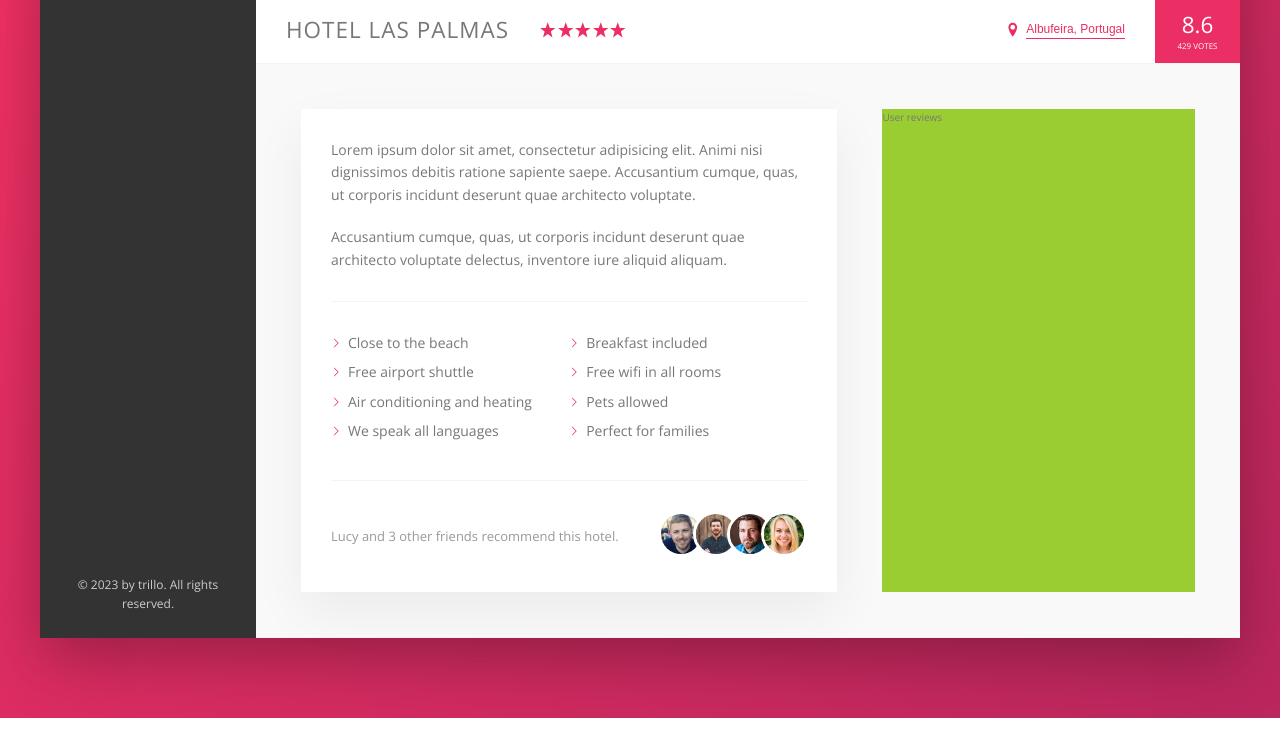
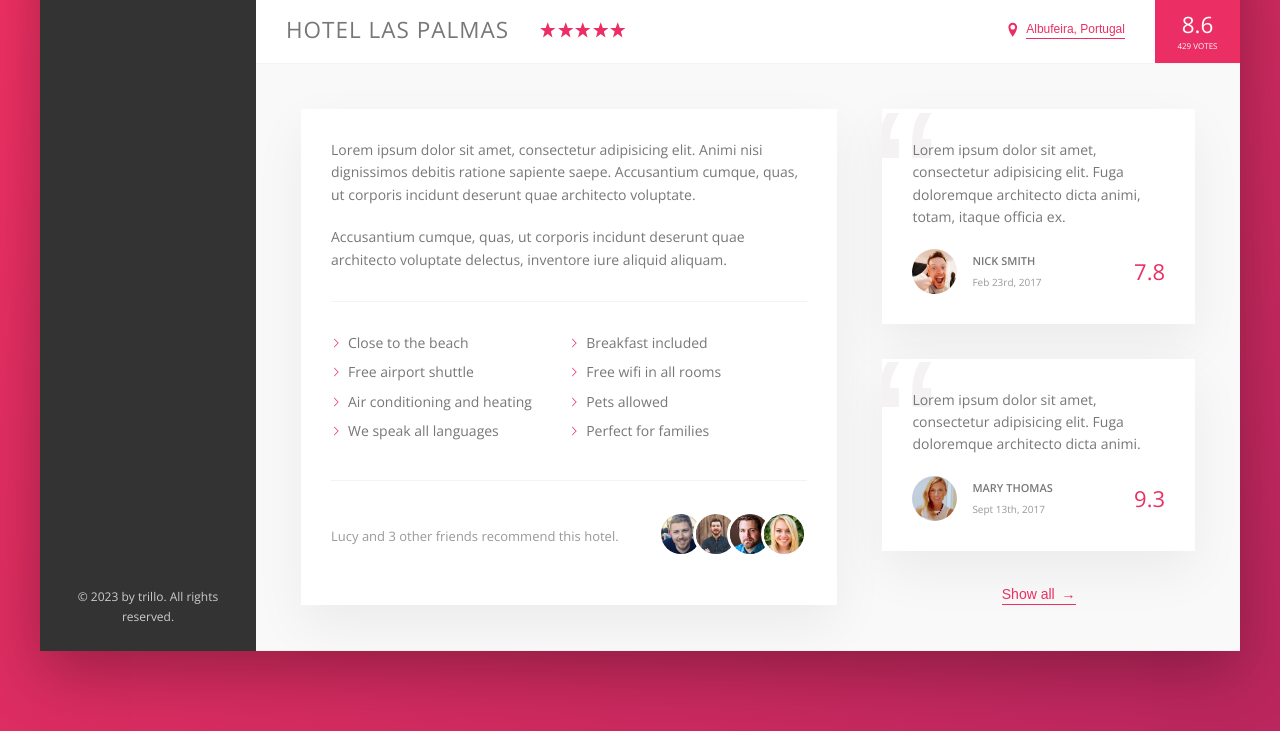
Before and after one commit to markog01/trillo-master, a website: page index.html in a window 1280 px wide. Shown: the part 538-1269 px from the top of the page. Drawn offline with nearby package versions, Linux system fonts and the light colour scheme.

Commit message:
User reviews section

```diff
--- a/index.html
+++ b/index.html
@@ -212,8 +212,43 @@
               </div>
             </div>
 
-            <div class="user-reviews">User reviews</div>
+            <figure class="user-reviews">
+              <figure class="review">
+                  <blockquote class="review__text">
+                    Lorem ipsum dolor sit amet, consectetur adipisicing elit. Fuga doloremque architecto dicta animi, totam, itaque officia ex.
+                   </blockquote>
+                  <figcaption class="review__user">
+                    <img src="img/user-1.jpg" alt="User 1" class="review__photo">
+                    <div class="review__user-box">
+                      <p class="review__user-name">Nick Smith</p>
+                      <p class="review__user-date">Feb 23rd, 2017</p>
+                    </div>
+                    <div class="review__rating">7.8</div>
+                  </figcaption>
+              </figure>
+
+
+              <figure class="review">
+                <blockquote class="review__text">
+                  Lorem ipsum dolor sit amet, consectetur adipisicing elit. Fuga doloremque architecto dicta animi.
+                </blockquote>
+
+                <figcaption class="review__user">
+                  <img src="img/user-2.jpg" alt="User 2" class="review__photo">
+                  <div class="review__user-box">
+                    <p class="review__user-name">Mary Thomas</p>
+                    <p class="review__user-date">Sept 13th, 2017</p>
+                  </div>
+                  <div class="review__rating">9.3</div>
+                </figcaption>
+            </figure>
+
+            <button class="btn-inline">Show all <span>&rarr;</span></button>
+            </div>
           </div>
+
+
+
         </main>
       </div>
     </div>
--- a/sass/_components.scss
+++ b/sass/_components.scss
@@ -276,8 +276,20 @@
   cursor: pointer;
   transition: all 0.2s;
 
+  & span {
+    margin-left: 3px;
+    transition: margin-left 0.2s;
+  }
+
   &:hover {
     color: var(--color-grey-dark-1);
+
+    span {
+      margin-left: 8px;
+    }
+  }
+
+  &:hover {
   }
 
   &:focus {
@@ -374,8 +386,76 @@
     border-radius: 50%;
     border: 3px solid #fff;
 
+    &:hover {
+      transform: scale(1.2);
+      transition: all 1s;
+    }
+
     &:not(:last-child) {
       margin-right: -1.5rem;
     }
   }
 }
+
+/////// USER REVIEWS
+///
+.review {
+  background-color: #fff;
+  box-shadow: var(--shadow-light);
+  padding: 3rem;
+  margin-bottom: 3.5rem;
+  position: relative;
+  overflow: hidden;
+
+  &__text {
+    margin-bottom: 2rem;
+    z-index: 10;
+    position: relative;
+  }
+
+  &__user {
+    display: flex;
+    align-items: center;
+  }
+
+  &__photo {
+    height: 4.5rem;
+    width: 4.5rem;
+    border-radius: 50%;
+    margin-right: 1.5rem;
+  }
+
+  &__user-box {
+    margin-right: auto;
+  }
+
+  &__user-name {
+    font-size: 1.1rem;
+    font-weight: 600;
+    text-transform: uppercase;
+    margin-bottom: 4px;
+  }
+
+  &__user-date {
+    font-size: 1rem;
+    color: var(--color-grey-dark-3);
+  }
+
+  &__rating {
+    color: var(--color-primary);
+    font-size: 2.2rem;
+    font-weight: 300;
+  }
+
+  &::before {
+    content: "\201C";
+    position: absolute;
+    top: -2.75rem;
+    left: -1rem;
+    line-height: 1;
+    font-size: 20rem;
+    color: var(--color-grey-light-2);
+    font-family: sans-serif;
+    z-index: 1;
+  }
+}
--- a/sass/_layout.scss
+++ b/sass/_layout.scss
@@ -38,6 +38,7 @@
 }
 
 .detail {
+  font-size: 1.4rem;
   display: flex;
   padding: 4.5rem;
   background-color: var(--color-grey-light-1);
@@ -45,7 +46,6 @@
 }
 
 .description {
-  font-size: 1.4rem;
   background-color: #fff;
   box-shadow: var(--shadow-light);
   padding: 3rem;
@@ -54,6 +54,9 @@
 }
 
 .user-reviews {
-  background-color: yellowgreen;
   flex: 1;
+
+  display: flex;
+  flex-direction: column;
+  align-items: center;
 }
```
Also changed, not shown: css/style.css.
